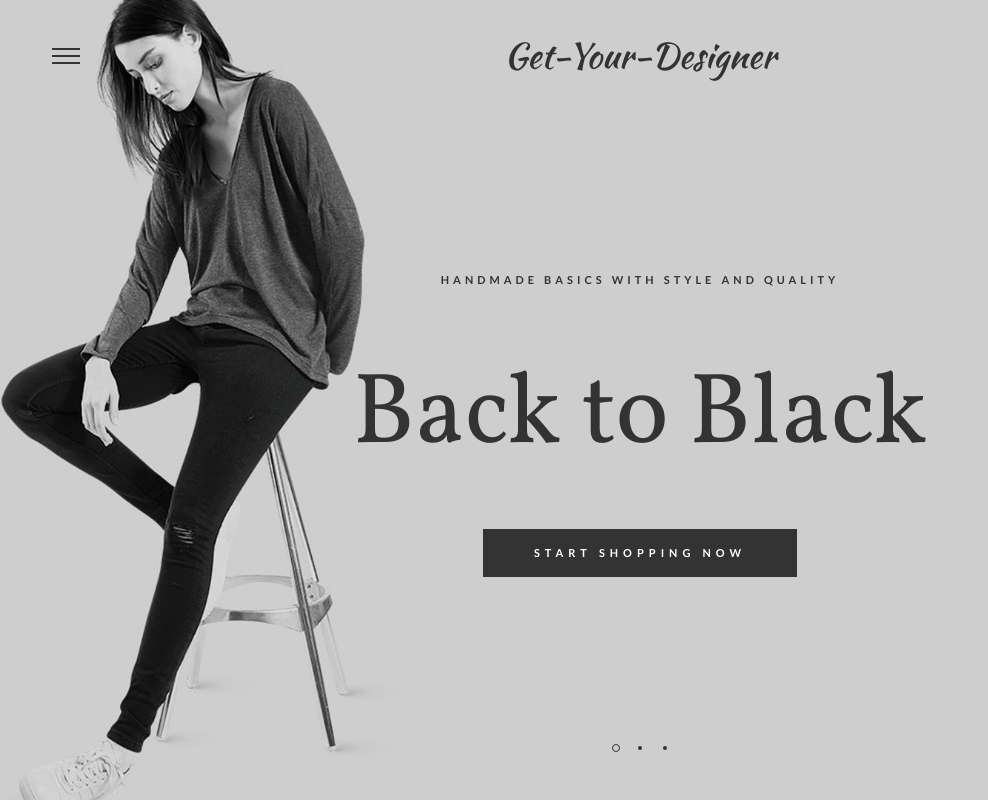
After one commit to sahilrajput2223/Get-Your-Designer, a PHP site: page /home.php in a window 1280 px wide. The commit adds this page. Shown: the whole page, without its empty margins (0-988 px from the left). Run offline with PHP 8.4, Linux system fonts and the light colour scheme.

Commit message:
All Designer View Done :: User Side

```diff
--- a/User/header.php
+++ b/User/header.php
@@ -21,7 +21,7 @@
     <meta name="viewport" content="width=device-width, initial-scale=1">
     <link rel="shortcut icon" href="favicon.ico" type="image/x-icon">
     <link rel="icon" href="favicon.ico" type="image/x-icon">
-
+    <link href="https://stackpath.bootstrapcdn.com/font-awesome/4.7.0/css/font-awesome.min.css" rel="stylesheet" integrity="sha384-wvfXpqpZZVQGK6TAh5PVlGOfQNHSoD2xbE+QkPxCAFlNEevoEH3Sl0sibVcOQVnN" crossorigin="anonymous">
     <!-- Style CSS -->
     <link href="css/bootstrap.css" media="screen" rel="stylesheet">
     <link href="css/font-awesome.css" media="screen" rel="stylesheet">
--- /dev/null
+++ b/User/home.php
@@ -0,0 +1,62 @@
+<?php
+    include_once("header.php");
+?>
+
+
+    <!-- HomePage Slider -->
+    <section class="home-slider">
+        <div id="home-slider" class="carousel slide" data-ride="carousel">
+            <!-- Wrapper for slides -->
+            <!-- Slider 1 -->
+            <div class="carousel-inner" role="listbox">
+                <div class="item active" style="background-image: url('images/Home-Slider/slide-1.jpg')">
+                    <div class="itable">
+                        <div class="icell">
+                            <div class="slider-content">
+                                <h2 class="slider-title-before">HANDMADE BASICS WITH STYLE AND QUALITY</h2>
+                                <h1 class="slider-title">Back to Black</h1>
+                                <a href="list_designer.php" class="btn btn-1"><span>start shopping now</span></a>
+                            </div>
+                        </div>
+                    </div>
+                </div>
+                <!-- Slider 2 -->
+                <div class="item" style="background-image: url('images/Home-Slider/slide-2.jpg')">
+                    <div class="itable">
+                        <div class="icell">
+                            <div class="slider-content">
+                                <h2 class="slider-title-before">HANDMADE BASICS WITH STYLE AND QUALITY</h2>
+                                <h1 class="slider-title">Modern & Edgy</h1>
+                                <a href="list_designer.php" class="btn btn-1"><span>start shopping now</span></a>
+                            </div>
+                        </div>
+                    </div>
+                </div>
+                <!-- Slider 3 -->
+                <div class="item" style="background-image: url('images/Home-Slider/slide-3.jpg')">
+                    <div class="itable">
+                        <div class="icell">
+                            <div class="slider-content">
+                                <h2 class="slider-title-before">HANDMADE BASICS WITH STYLE AND QUALITY</h2>
+                                <h1 class="slider-title">Major Comeback</h1>
+                                <a href="list_designer.php" class="btn btn-1"><span>start shopping now</span></a>
+                            </div>
+                        </div>
+                    </div>
+                </div>
+            </div>
+
+            <!-- Indicators -->
+            <ol class="carousel-indicators">
+                <li data-target="#home-slider" data-slide-to="0" class="active"></li>
+                <li data-target="#home-slider" data-slide-to="1"></li>
+                <li data-target="#home-slider" data-slide-to="2"></li>
+            </ol>
+        </div>
+    </section>
+    <!-- End HomePage Slider -->
+</div>
+
+<?php
+    include_once("footer.php");
+?>
```
Also changed, not shown: User/list_designer.php (added, +50 -0 lines), Designer/images/Screenshot (11).png (added).
